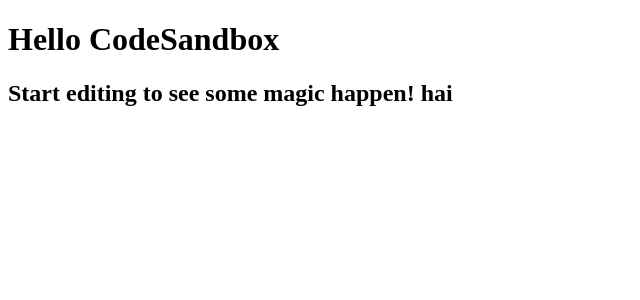
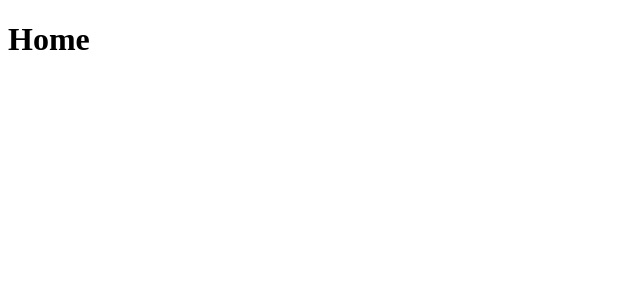
Before and after one commit to sanishchirayath1/restaurants, a React (Create React App) app: page / in a window 1280 px wide. Shown: the top 300 px of the page, without its empty margins (0-640 px from the left). Built offline with nearby package versions, Linux system fonts and the light colour scheme.

Commit message:
dependecies added

```diff
--- a/package.json
+++ b/package.json
@@ -9,7 +9,10 @@
     "cra-template": "1.1.2",
     "react": "^17.0.2",
     "react-dom": "^17.0.2",
+    "react-redux": "^7.2.6",
+    "react-router-dom": "^6.0.2",
     "react-scripts": "4.0.3",
+    "redux": "^4.1.2",
     "web-vitals": "^1.1.2"
   },
   "scripts": {
--- a/public/index.html
+++ b/public/index.html
@@ -4,6 +4,7 @@
     <meta charset="UTF-8" />
     <meta http-equiv="X-UA-Compatible" content="IE=edge" />
     <meta name="viewport" content="width=device-width, initial-scale=1.0" />
+    <link rel="stylesheet" href="styles.css">
     <title>Restaurants</title>
   </head>
   <body>
--- a/src/App.js
+++ b/src/App.js
@@ -1,14 +1,11 @@
 import React from "react";
 import data from "./data";
-
+import Home from "./components/Home";
 
 function App() {
     console.log(data.restaurants)
     return (
-        <div className="App">
-        <h1>Hello CodeSandbox</h1>
-        <h2>Start editing to see some magic happen! hai</h2>
-        </div>
-    );
+        <Home />
+    )
 }
 export default App;
--- /dev/null
+++ b/src/components/Home.js
@@ -0,0 +1,11 @@
+import React from "react";
+
+function Home() {
+  return (
+    <div>
+      <h1>Home</h1>
+    </div>
+  );
+}
+
+export default Home;
--- a/src/index.js
+++ b/src/index.js
@@ -1,4 +1,12 @@
 import React from "react";
 import reactDom from "react-dom";
+import { Provider } from "react-redux";
+import store from "./redux";
+
 import App from "./App";
-reactDom.render(<App />, document.getElementById("root"));
+
+
+reactDom.render(
+<Provider store={store}>
+<App />
+</Provider>, document.getElementById("root"));
--- /dev/null
+++ b/src/redux/index.js
@@ -0,0 +1,28 @@
+import redux, {createStore} from "redux"
+
+function increment() {
+    return {
+        type: "INCREMENT"
+    }
+}
+
+function decrement() {
+    return {
+        type: "DECREMENT"
+    }
+}
+
+function reducer(count = 0, action) {
+    switch(action.type) {
+        case "INCREMENT":
+            return count + 1
+        case "DECREMENT":
+            return count - 1
+        default:
+            return count
+    }
+}
+
+const store = createStore(reducer)
+store.subscribe(() => console.log(store.getState()))
+export default store
```
Also changed, not shown: src/components/Info.js (added), src/components/Search.js (added), 1 other file (tests, documents, lock files or other folders).
